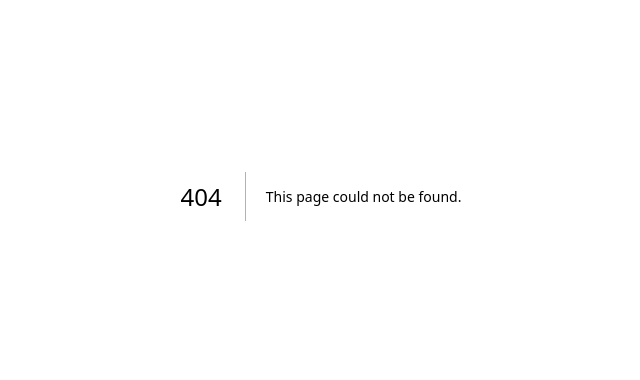
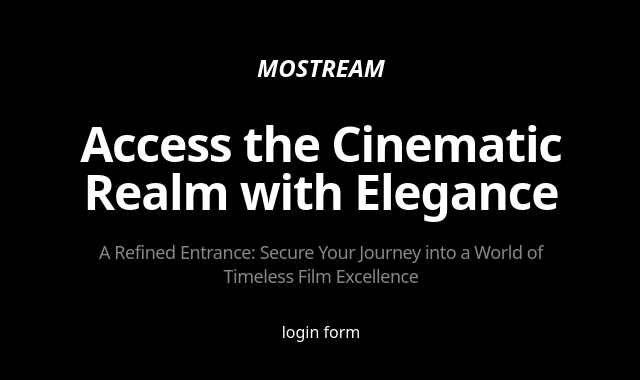
Before and after one commit to tsotne01/mostream-movie-app, a Next.js app: page /login in a window 1280 px wide. Before the commit this address had no page. Shown: the part 204-584 px from the top of the page, without its empty margins (319-959 px from the left). Built offline with nearby package versions, Linux system fonts and the light colour scheme.

Commit message:
feat(auth): add login page and login form component
- Created a new login page with a centered layout, including a logo and descriptive text.
- Implemented a basic login form component as a placeholder.

```diff
--- /dev/null
+++ b/src/app/(auth)/login/page.tsx
@@ -0,0 +1,18 @@
+import LoginForm from '@/components/ui/login-form'
+import Logo from '@/components/ui/logo'
+import React from 'react'
+
+const page = () => {
+    return (
+        <main className='flex justify-center items-center h-screen'>
+            <div className='max-w-lg flex flex-col items-center'>
+                <Logo className='mb-8' />
+                <h1 className='text-white text-5xl leading-12 tracking-tight font-semibold text-center mb-6'>Access the Cinematic Realm with Elegance</h1>
+                <p className='text-[#878787] text-lg leading-6 tracking-tight mb-8 text-center'>A Refined Entrance: Secure Your Journey into a World of Timeless Film Excellence</p>
+                <LoginForm />
+            </div>
+        </main>
+    )
+}
+
+export default page
--- /dev/null
+++ b/src/components/ui/login-form.tsx
@@ -0,0 +1,10 @@
+'use client'
+import React from 'react'
+
+const LoginForm = () => {
+  return (
+    <div>login form</div>
+  )
+}
+
+export default LoginForm
```
Also changed, not shown: public/login-background.png (added).
